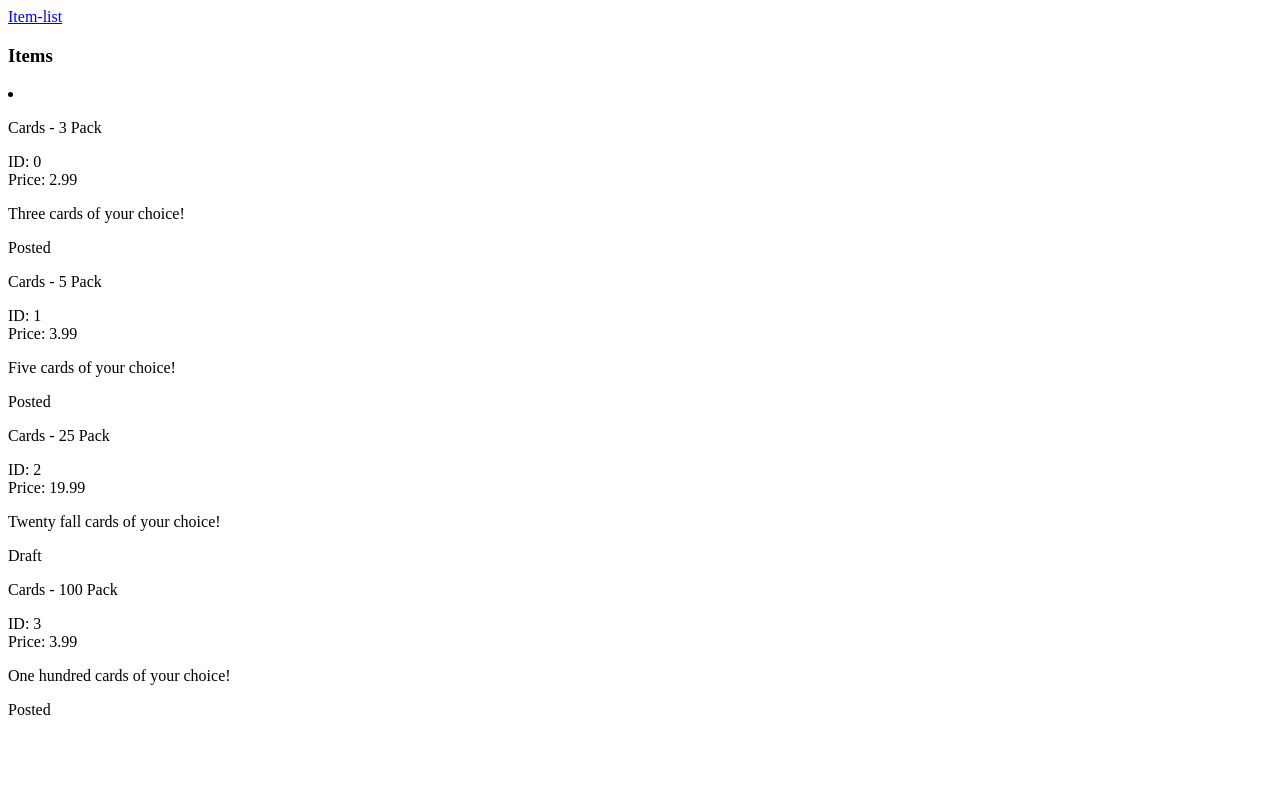
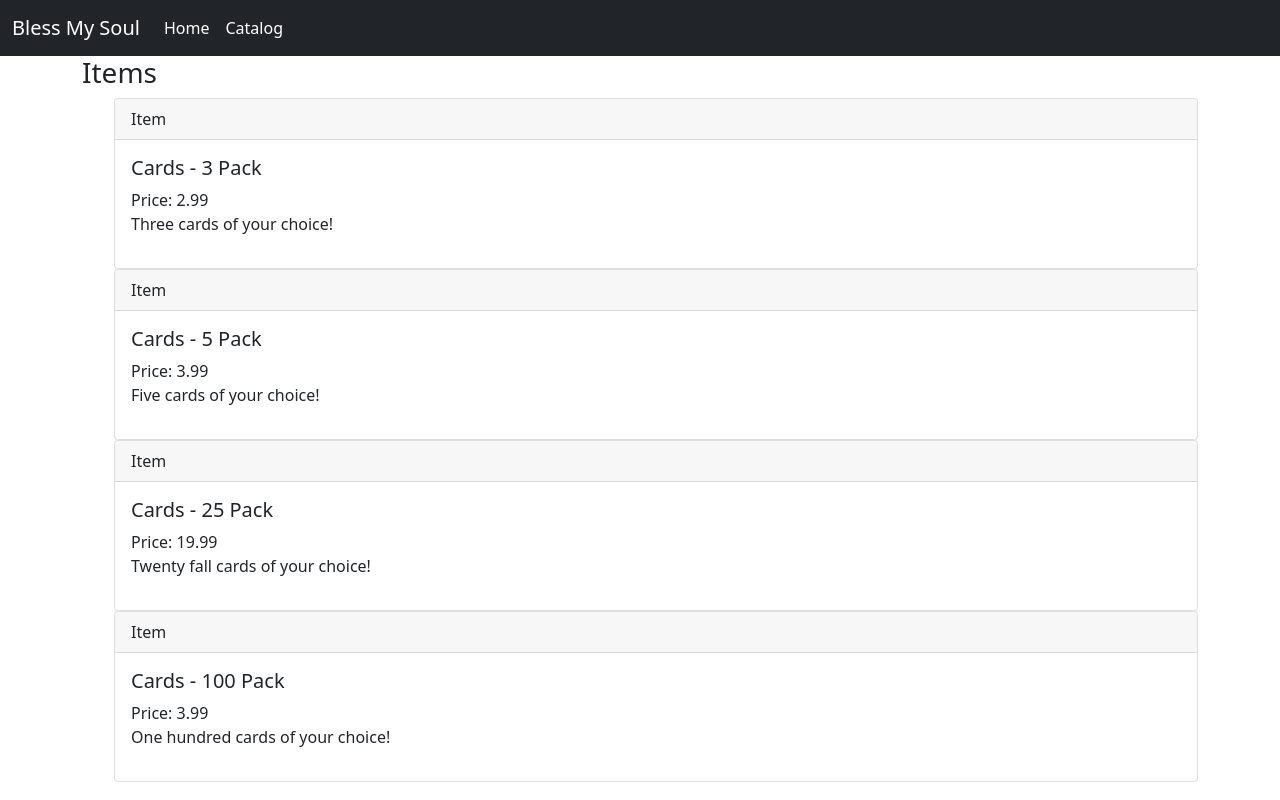
Before and after one commit to samcoydev/bless-my-soul-website, an Angular app: page /item-list in a window 1280 px wide. Built offline with nearby package versions, Linux system fonts and the light colour scheme.

Commit message:
[ADD] Styling

```diff
--- a/angular.json
+++ b/angular.json
@@ -27,9 +27,13 @@
               "src/assets"
             ],
             "styles": [
+              "node_modules/bootstrap/dist/css/bootstrap.min.css",
               "src/styles.css"
             ],
-            "scripts": []
+            "scripts": [
+              "node_modules/jquery/dist/jquery.min.js",
+              "node_modules/bootstrap/dist/js/bootstrap.min.js"
+            ]
           },
           "configurations": {
             "production": {
--- a/package.json
+++ b/package.json
@@ -18,6 +18,9 @@
     "@angular/platform-browser": "~12.1.0-",
     "@angular/platform-browser-dynamic": "~12.1.0-",
     "@angular/router": "~12.1.0-",
+    "bootstrap": "^5.0.2",
+    "jquery": "^3.6.0",
+    "popper.js": "^1.16.1",
     "rxjs": "~6.6.0",
     "tslib": "^2.2.0",
     "zone.js": "~0.11.4"
--- a/src/app/components/home/home.component.html
+++ b/src/app/components/home/home.component.html
@@ -1,2 +1,8 @@
-<h1>Bless My Soul Creations</h1>
-<h2>Hand crafted to bless the soul of both the giver and receiver.</h2>
+<section class="py-5 text-center container">
+    <div class="row py-lg-5">
+        <div class="col-lg-6 col-md-8 mx-auto">
+            <h1>Bless My Soul Creations</h1>
+            <p class="text-muted">Hand crafted to bless the soul of both the giver and receiver.</p>
+        </div>
+    </div>
+</section>
--- a/src/app/components/item-list/item-list.component.html
+++ b/src/app/components/item-list/item-list.component.html
@@ -1,12 +1,15 @@
-<h3>Items</h3>
-<div class="item-list">
-    <li>
-        <div *ngFor="let item of items">
-            <p>{{item.name}}</p>
-            <div><span>ID: </span>{{item.id}}</div>
-            <div><span>Price: </span>{{item.price}}</div>
-            <p>{{item.description}}</p>
-            <p>{{item.state}}</p>
+<div class="container">
+    <h3>Items</h3>
+    <ul>
+        <div *ngFor="let item of items" class="card">
+            <div class="card-header">
+                Item
+            </div>
+            <div class="card-body">
+                <h5 class="card-title">{{item.name}}</h5>
+                <div><span>Price: </span>{{item.price}}</div>
+                <p>{{item.description}}</p>
+            </div>
         </div>
-    </li>
+    </ul>
 </div>
--- a/src/app/components/nav-bar/nav-bar.component.html
+++ b/src/app/components/nav-bar/nav-bar.component.html
@@ -1,3 +1,13 @@
-<nav>
-    <a routerLink="/item-list">Item-list</a>
+<nav class="navbar navbar-expand-md navbar-dark bg-dark">
+    <div class="container-fluid">
+        <a class="navbar-brand" routerLink="">Bless My Soul</a>
+        <ul class="navbar-nav me-auto mb-2 mb-md-0">
+            <li class="nav-item">
+                <a class="nav-link active" routerLink="">Home</a>
+            </li>
+            <li class="nav-item">
+                <a class="nav-link active" routerLink="/item-list">Catalog</a>
+            </li>
+        </ul>
+    </div>
 </nav>
```
Also changed, not shown: src/styles.css (line endings or trailing spaces), 1 other file (tests, documents, lock files or other folders).
